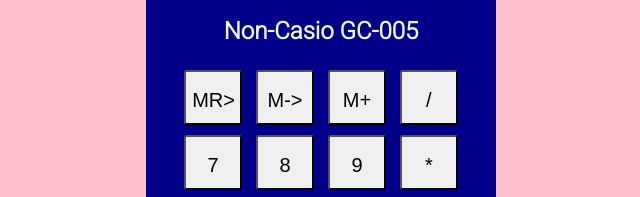
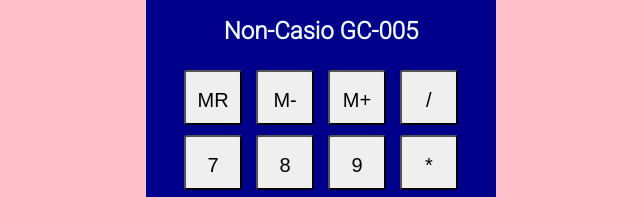
Before and after one commit to over45Codes/JS-Calculator, a plain HTML site: page index.html in a window 1280 px wide. Shown: the part 232-429 px from the top of the page, 319-959 px from the left. Drawn offline with Linux system fonts and the light colour scheme.

Commit message:
additional edits to mark up for cleaner visibility

```diff
--- a/index.html
+++ b/index.html
@@ -22,8 +22,8 @@
       <div class="calculator">
         <input id="display" type="number" value="0" />
         <h2>Non-Casio GC-005</h2>
-        <button class="memory-btn">MR></button>
-        <button class="memory-btn">M-></button>
+        <button class="memory-btn">MR</button>
+        <button class="memory-btn">M-</button>
         <button class="memory-btn">M+</button>
         <button class="operator">/</button>
         <br />
```
